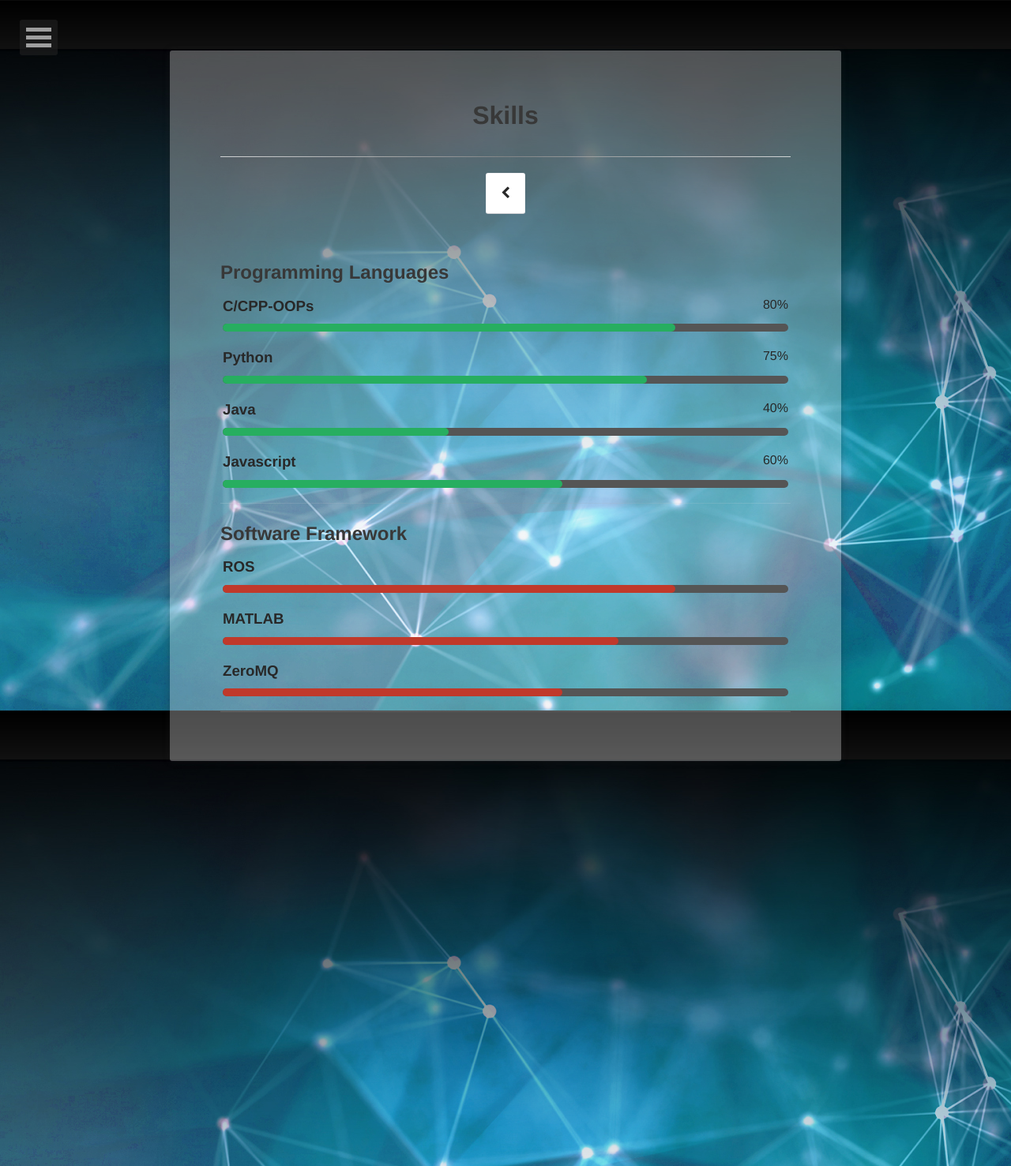
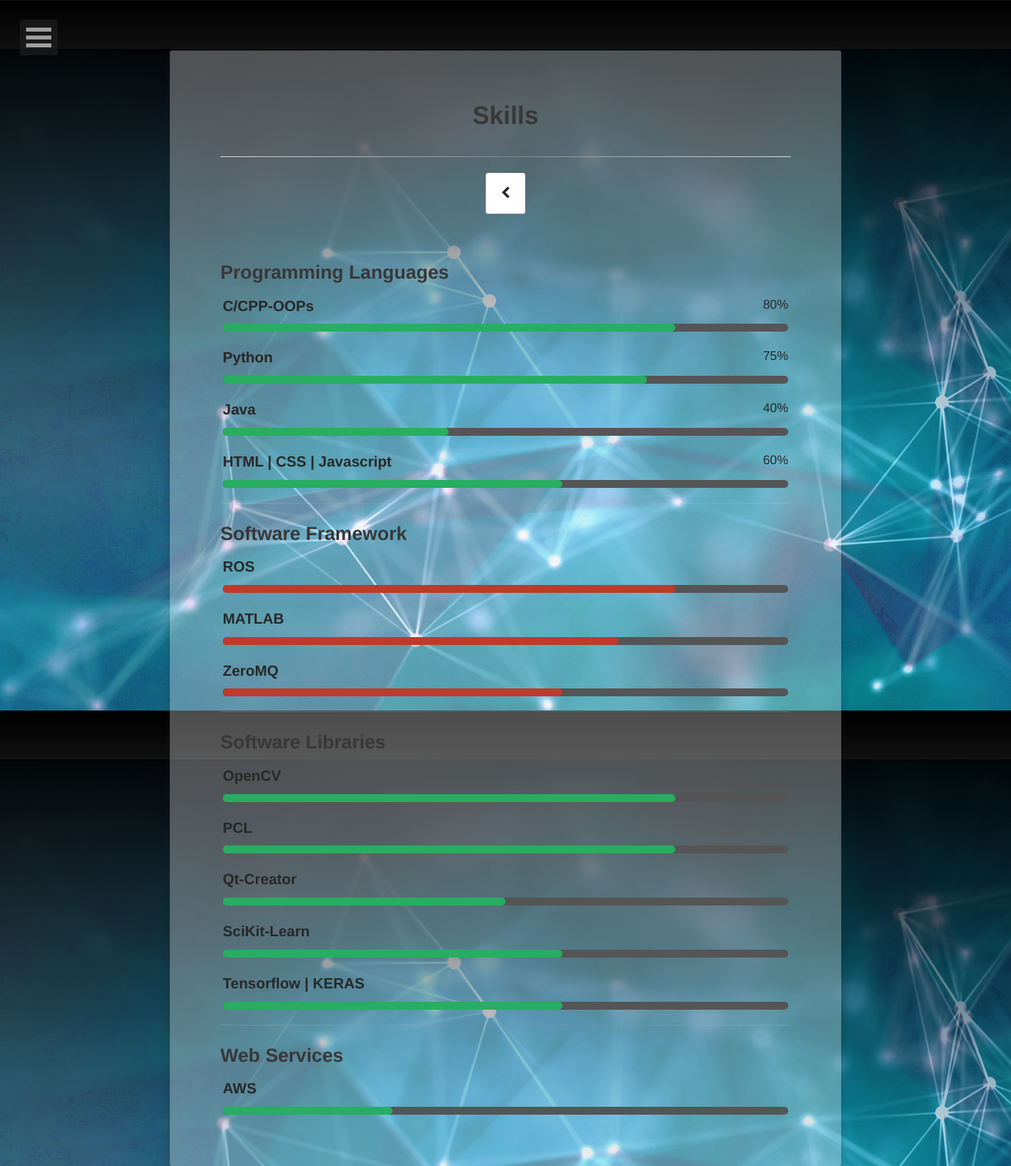
Before and after one commit to nalinraut/nalinraut.github.io, a Jekyll site: the page built from skills/index.md, in a window 1280 px wide. Shown: the whole page at 79% size. Built offline with Jekyll 4.4.1, drawn with Linux system fonts in a browser that asks for light colours.

Commit message:
Added progress bar

```diff
--- a/_sass/progress.scss
+++ b/_sass/progress.scss
@@ -125,6 +125,48 @@
         -webkit-animation-delay: $animation-delay*4;
         animation-delay: $animation-delay*4;
       }
+
+      #progress-opencv{
+        -webkit-animation-name: progress-opencv;
+        animation-name: progress-opencv;
+        -webkit-animation-delay: $animation-delay*4;
+        animation-delay: $animation-delay*4;
+      }
+
+      #progress-pcl{
+        -webkit-animation-name: progress-pcl;
+        animation-name: progress-pcl;
+        -webkit-animation-delay: $animation-delay*4;
+        animation-delay: $animation-delay*4;
+      }
+
+      #progress-qt{
+        -webkit-animation-name: progress-qt;
+        animation-name: progress-qt;
+        -webkit-animation-delay: $animation-delay*4;
+        animation-delay: $animation-delay*4;
+      }
+
+      #progress-scikit{
+        -webkit-animation-name: progress-scikit;
+        animation-name: progress-scikit;
+        -webkit-animation-delay: $animation-delay*4;
+        animation-delay: $animation-delay*4;
+      }
+
+      #progress-kerastensor{
+        -webkit-animation-name: progress-kerastensor;
+        animation-name: progress-kerastensor;
+        -webkit-animation-delay: $animation-delay*4;
+        animation-delay: $animation-delay*4;
+      }
+
+      #progress-aws{
+        -webkit-animation-name: progress-aws;
+        animation-name: progress-aws;
+        -webkit-animation-delay: $animation-delay*4;
+        animation-delay: $animation-delay*4;
+      }
     }// end bar-container
   }
 }
@@ -144,6 +186,12 @@
 @-webkit-keyframes progress-ros{0%{width: 0%;} 100%{ width: 80%;}}
 @-webkit-keyframes progress-matlab{0%{width: 0%;} 100%{ width: 70%;}}
 @-webkit-keyframes progress-zmq{0%{width: 0%;} 100%{ width: 60%;}}
+@-webkit-keyframes progress-opencv{0%{width: 0%;} 100%{ width: 80%;}}
+@-webkit-keyframes progress-pcl{0%{width: 0%;} 100%{ width: 80%;}}
+@-webkit-keyframes progress-qt{0%{width: 0%;} 100%{ width: 50%;}}
+@-webkit-keyframes progress-scikit{0%{width: 0%;} 100%{ width: 60%;}}
+@-webkit-keyframes progress-kerastensor{0%{width: 0%;} 100%{ width: 60%;}}
+@-webkit-keyframes progress-aws{0%{width: 0%;} 100%{ width: 30%;}}
 
 @-moz-keyframes progress-cpp{0%{width: 0%;} 100%{ width: 80%;}}
 @-moz-keyframes progress-python{0%{width: 0%;} 100%{ width: 75%;}}
@@ -152,11 +200,23 @@
 @-moz-keyframes progress-ros{0%{width: 0%;} 100%{ width: 80%;}}
 @-moz-keyframes progress-matlab{0%{width: 0%;} 100%{ width: 70%;}}
 @-moz-keyframes progress-zmq{0%{width: 0%;} 100%{ width: 60%;}}
+@-moz-keyframes progress-opencv{0%{width: 0%;} 100%{ width: 80%;}}
+@-moz-keyframes progress-pcl{0%{width: 0%;} 100%{ width: 80%;}}
+@-moz-keyframes progress-qt{0%{width: 0%;} 100%{ width: 50%;}}
+@-moz-keyframes progress-scikit{0%{width: 0%;} 100%{ width: 60%;}}
+@-moz-keyframes progress-kerastensor{0%{width: 0%;} 100%{ width: 60%;}}
+@-moz-keyframes progress-aws{0%{width: 0%;} 100%{ width: 30%;}}
 
 @keyframes progress-cpp{0%{width: 0%;} 100%{ width: 80%;}}
 @keyframes progress-python{0%{width: 0%;} 100%{ width: 75%;}}
 @keyframes progress-java{0%{width: 0%;} 100%{ width: 40%;}}
 @keyframes progress-javascript{0%{width: 0%;} 100%{ width: 60%;}}
-@keyframes progress-javascript{0%{width: 0%;} 100%{ width: 80%;}}
-@keyframes progress-javascript{0%{width: 0%;} 100%{ width: 70%;}}
-@keyframes progress-javascript{0%{width: 0%;} 100%{ width: 60%;}}
+@keyframes progress-ros{0%{width: 0%;} 100%{ width: 80%;}}
+@keyframes progress-matlab{0%{width: 0%;} 100%{ width: 70%;}}
+@keyframes progress-zmq{0%{width: 0%;} 100%{ width: 60%;}}
+@keyframes progress-opencv{0%{width: 0%;} 100%{ width: 80%;}}
+@keyframes progress-pcl{0%{width: 0%;} 100%{ width: 80%;}}
+@keyframes progress-qt{0%{width: 0%;} 100%{ width: 50%;}}
+@keyframes progress-scikit{0%{width: 0%;} 100%{ width: 60%;}}
+@keyframes progress-kerastensor{0%{width: 0%;} 100%{ width: 60%;}}
+@keyframes progress-aws{0%{width: 0%;} 100%{ width: 30%;}}
--- a/skills/index.md
+++ b/skills/index.md
@@ -41,7 +41,7 @@
 
   <li>
     <div class="progressbar-title">
-      <h3>Javascript</h3>
+      <h3>HTML | CSS | Javascript</h3>
       <span class="percent" id="javascript-pourcent"></span>
     </div>
     <div class="bar-container">
@@ -84,6 +84,72 @@
   </li>
 </ul>
 <hr class="hr-line">
+
+<h2> Software Libraries</h2>
+<ul>
+  <li>
+    <div class="progressbar-title">
+      <h3>OpenCV</h3>
+      <span class="percent" id="opencv-pourcent"></span>
+    </div>
+    <div class="bar-container">
+      <span class="progressbar progressgreen" id="progress-opencv"></span>
+    </div>
+  </li>
+  <li>
+    <div class="progressbar-title">
+      <h3>PCL</h3>
+      <span class="percent" id="pcl-pourcent"></span>
+    </div>
+    <div class="bar-container">
+      <span class="progressbar progressgreen" id="progress-pcl"></span>
+    </div>
+  </li>
+
+  <li>
+    <div class="progressbar-title">
+      <h3>Qt-Creator</h3>
+      <span class="percent" id="qt-pourcent"></span>
+    </div>
+    <div class="bar-container">
+      <span class="progressbar progressgreen" id="progress-qt"></span>
+    </div>
+  </li>
+
+  <li>
+    <div class="progressbar-title">
+      <h3>SciKit-Learn</h3>
+      <span class="percent" id="scikit-pourcent"></span>
+    </div>
+    <div class="bar-container">
+      <span class="progressbar progressgreen" id="progress-scikit"></span>
+    </div>
+  </li>
+
+  <li>
+    <div class="progressbar-title">
+      <h3>Tensorflow | KERAS</h3>
+      <span class="percent" id="javascript-kerastensor"></span>
+    </div>
+    <div class="bar-container">
+      <span class="progressbar progressgreen" id="progress-kerastensor"></span>
+    </div>
+  </li>
+
+</ul>
+<hr class="hr-line">
+<h2> Web Services</h2>
+<ul>
+  <li>
+    <div class="progressbar-title">
+      <h3>AWS</h3>
+      <span class="percent" id="aws-pourcent"></span>
+    </div>
+    <div class="bar-container">
+      <span class="progressbar progressgreen" id="progress-aws"></span>
+    </div>
+  </li>
+  </ul>
 </div>
 
 </body>
```
